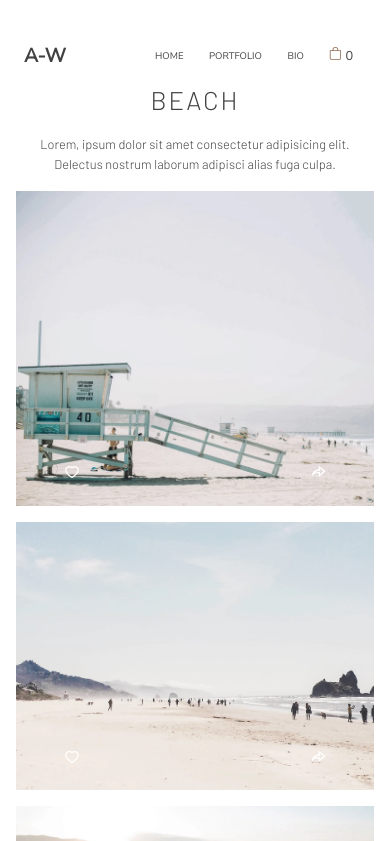
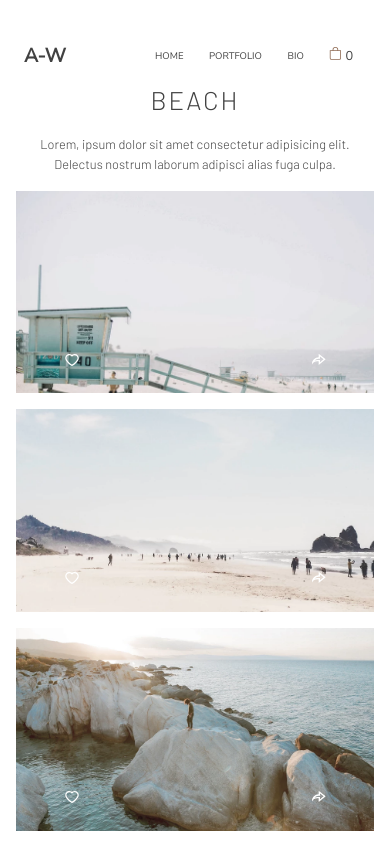
Before and after one commit to Knopkaivy/photographer-portfolio-demo, a React (Create React App) app: page /portfolio/beach in a window 390 px wide. Shown: the top 841 px of the page. Built offline with nearby package versions, Linux system fonts and the light colour scheme.

Commit message:
Add width/height aspect ratio to PhotoCard component

```diff
--- a/src/styles/Gallery.css
+++ b/src/styles/Gallery.css
@@ -1,7 +1,8 @@
 .Gallery {
   width: 100%;
   min-height: 100vh;
-  padding: 12rem 4rem;
+  /* padding: 12rem 4rem; */
+  padding: 12rem 4vw;
 }
 .Gallery__headingSection {
   width: 100%;
--- a/src/styles/PhotoCard.css
+++ b/src/styles/PhotoCard.css
@@ -1,14 +1,8 @@
 .PhotoCard {
-  flex: 1 1 40vw;
+  flex: 1 1 45vw;
   position: relative;
 }
-.PhotoCard__imageContainer {
-  width: 100%;
-  max-height: 50vh;
-  overflow: hidden;
-  display: flex;
-  align-items: center;
-}
+
 .PhotoCard__overlay {
   width: 100%;
   height: 100%;
@@ -51,13 +45,19 @@
   display: flex;
   align-items: center;
 }
-/* .PhotoCard__icon-like {
-  fill: red;
-} */
+
 .PhotoCard__icon-span {
   display: inline-block;
   padding: 0 1rem;
   font-size: 1.2rem;
+}
+.PhotoCard__imageContainer {
+  width: 100%;
+  height: 25vw;
+  max-height: 50vh;
+  overflow: hidden;
+  display: flex;
+  align-items: center;
 }
 .PhotoCard__image {
   width: 100%;
@@ -78,4 +78,7 @@
   .PhotoCard {
     flex-basis: auto;
   }
+  .PhotoCard__imageContainer {
+    height: 52vw;
+  }
 }
```
